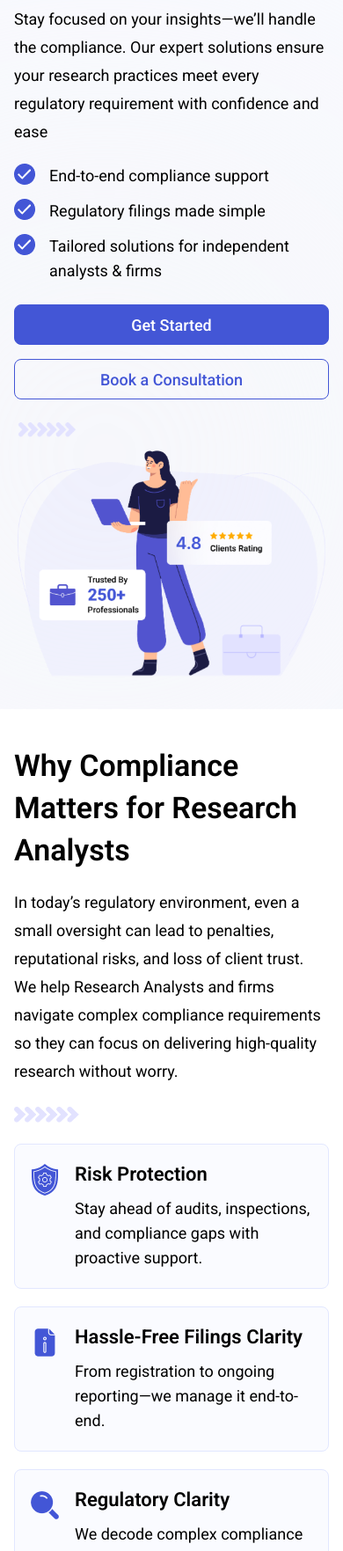
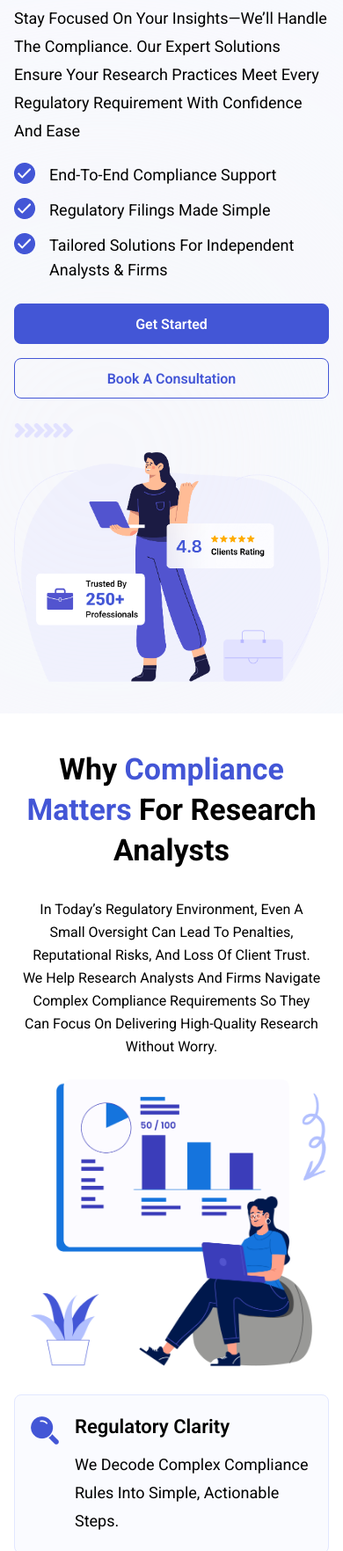
Before and after one commit to Akshatsrii/Figma, a website: page index.html in a window 390 px wide. Shown: the part 237-2000 px from the top of the page at 88% size. Drawn offline with Linux system fonts and the light colour scheme.

Commit message:
Fix header-to-hero gap, button-image baseline alignment, and Section 2 responsive heading and arrows

```diff
--- a/index.html
+++ b/index.html
@@ -14,7 +14,7 @@
   <link href="https://fonts.googleapis.com/css2?family=Figtree:wght@400;500;600;700&family=Inter:wght@500;600;700&family=Roboto:wght@400;500;600;700;800;900&display=swap" rel="stylesheet">
 
   <!-- Stylesheet -->
-  <link rel="stylesheet" href="style.css">
+  <link rel="stylesheet" href="style.css?v=2.1">
 </head>
 <body>
 
@@ -65,7 +65,7 @@
         <img src="assets/Logo.png" alt="Company Logo" class="logo-img-drawer">
       </a>
       <button class="drawer-close-btn" id="drawerClose" aria-label="Close mobile menu">
-        <svg width="24" height="24" viewBox="0 0 24 24" fill="none" stroke="#000" stroke-width="2.5" stroke-linecap="round" stroke-linejoin="round">
+        <svg width="28" height="28" viewBox="0 0 24 24" fill="none" stroke="#4356D6" stroke-width="2.5" stroke-linecap="round" stroke-linejoin="round">
           <line x1="18" y1="6" x2="6" y2="18"></line>
           <line x1="6" y1="6" x2="18" y2="18"></line>
         </svg>
@@ -149,7 +149,7 @@
               <path d="M22 16.92v3a2 2 0 0 1-2.18 2 19.79 19.79 0 0 1-8.63-3.07 19.5 19.5 0 0 1-6-6 19.79 19.79 0 0 1-3.07-8.67A2 2 0 0 1 4.11 2h3a2 2 0 0 1 2 1.72 12.84 12.84 0 0 0 .7 2.81 2 2 0 0 1-.45 2.11L8.09 9.91a16 16 0 0 0 6 6l1.27-1.27a2 2 0 0 1 2.11-.45 12.84 12.84 0 0 0 2.81.7A2 2 0 0 1 22 16.92z"></path>
             </svg>
           </span>
-          <span class="btn-text">Contact Us</span>
+          <span class="btn-text">Contact us</span>
         </button>
       </div>
     </div>
@@ -176,29 +176,29 @@
           </h1>
 
           <p class="hero-subtitle">
-            Stay focused on your insights—we’ll handle the compliance. Our expert solutions ensure your research practices meet every regulatory requirement with confidence and ease
+            Stay Focused On Your Insights—We’ll Handle The Compliance. Our Expert Solutions Ensure Your Research Practices Meet Every Regulatory Requirement With Confidence And Ease
           </p>
 
           <!-- Checklist items -->
           <ul class="hero-checklist" aria-label="Key Benefits">
             <li class="checklist-item">
               <img src="assets/check-sign.png" alt="Checked" class="check-icon">
-              <span class="checklist-text">End-to-end compliance support</span>
+              <span class="checklist-text">End-To-End Compliance Support</span>
             </li>
             <li class="checklist-item">
               <img src="assets/check-sign.png" alt="Checked" class="check-icon">
-              <span class="checklist-text">Regulatory filings made simple</span>
+              <span class="checklist-text">Regulatory Filings Made Simple</span>
             </li>
             <li class="checklist-item">
               <img src="assets/check-sign.png" alt="Checked" class="check-icon">
-              <span class="checklist-text">Tailored solutions for independent analysts &amp; firms</span>
+              <span class="checklist-text">Tailored Solutions For Independent Analysts &amp; Firms</span>
             </li>
           </ul>
 
           <!-- Action Buttons -->
           <div class="hero-cta-group">
             <button type="button" class="btn btn-primary btn-hero" data-modal-trigger data-service="End-to-End Compliance Support">Get Started</button>
-            <button type="button" class="btn btn-outline btn-hero" data-modal-trigger data-service="Book a Consultation">Book a Consultation</button>
+            <button type="button" class="btn btn-outline btn-hero" data-modal-trigger data-service="Book a Consultation">Book A Consultation</button>
           </div>
         </div>
 
@@ -218,40 +218,38 @@
         <!-- Section Header Row -->
         <div class="section-header-row">
           <div class="section-title-col">
-            <h2 class="section-heading">Why Compliance Matters for Research Analysts</h2>
+            <h2 class="section-heading">Why <span class="highlight-blue" style="color: #4356D6;">Compliance Matters</span> For Research Analysts</h2>
           </div>
           <div class="section-desc-col">
             <p class="section-lead-text">
-              In today’s regulatory environment, even a small oversight can lead to penalties, reputational risks, and loss of client trust. We help Research Analysts and firms navigate complex compliance requirements so they can focus on delivering high-quality research without worry.
+              In Today’s Regulatory Environment, Even A Small Oversight Can Lead To Penalties, Reputational Risks, And Loss Of Client Trust. We Help Research Analysts And Firms Navigate Complex Compliance Requirements So They Can Focus On Delivering High-Quality Research Without Worry.
             </p>
           </div>
-        </div>
-
-        <!-- Decorative Divider Chevrons -->
-        <div class="decorative-vector-wrap" aria-hidden="true">
-          <img src="assets/Vector1.png" alt="" class="decorative-vector">
         </div>
 
         <!-- Section Content Row: Graphic + 3 Feature Cards -->
         <div class="section-content-row">
           <!-- Illustration Left -->
           <div class="section-media-col">
-            <img src="assets/Section2-Image.png"
-                 alt="Illustration of research analyst analyzing regulatory charts and compliance audit metrics"
-                 class="section2-image"
-                 loading="lazy">
+            <div class="section2-illustration-wrap">
+              <img src="assets/Section2-Image.png"
+                   alt="Illustration of research analyst analyzing regulatory charts and compliance audit metrics"
+                   class="section2-image"
+                   loading="lazy">
+              <img src="assets/Vector2.png" alt="" class="sec2-curly-arrow" aria-hidden="true">
+            </div>
           </div>
 
           <!-- Feature Cards Right -->
           <div class="section-cards-col">
-            <!-- Card 1: Risk Protection -->
-            <div class="feature-card" data-service="Risk Protection & Audit Preparedness" tabindex="0" role="button" aria-label="Learn more about Risk Protection">
+            <!-- Card 1: Regulatory Clarity -->
+            <div class="feature-card" data-service="Regulatory Clarity & Advisory" tabindex="0" role="button" aria-label="Learn more about Regulatory Clarity">
               <div class="card-icon-wrap">
-                <img src="assets/Risk Protection.png" alt="Risk Protection icon" class="card-icon">
+                <img src="assets/Regulatory Clarity.png" alt="Regulatory Clarity icon" class="card-icon">
               </div>
               <div class="card-content">
-                <h3 class="card-title">Risk Protection</h3>
-                <p class="card-description">Stay ahead of audits, inspections, and compliance gaps with proactive support.</p>
+                <h3 class="card-title">Regulatory Clarity</h3>
+                <p class="card-description">We Decode Complex Compliance Rules Into Simple, Actionable Steps.</p>
               </div>
             </div>
 
@@ -262,22 +260,28 @@
               </div>
               <div class="card-content">
                 <h3 class="card-title">Hassle-Free Filings Clarity</h3>
-                <p class="card-description">From registration to ongoing reporting—we manage it end-to-end.</p>
+                <p class="card-description">From Registration To Ongoing Reporting—We Manage It End-To-End.</p>
               </div>
             </div>
 
-            <!-- Card 3: Regulatory Clarity -->
-            <div class="feature-card" data-service="Regulatory Clarity & Advisory" tabindex="0" role="button" aria-label="Learn more about Regulatory Clarity">
+            <!-- Card 3: Risk Protection -->
+            <div class="feature-card" data-service="Risk Protection & Audit Preparedness" tabindex="0" role="button" aria-label="Learn more about Risk Protection">
               <div class="card-icon-wrap">
-                <img src="assets/Regulatory Clarity.png" alt="Regulatory Clarity icon" class="card-icon">
+                <img src="assets/Risk Protection.png" alt="Risk Protection icon" class="card-icon">
               </div>
               <div class="card-content">
-                <h3 class="card-title">Regulatory Clarity</h3>
-                <p class="card-description">We decode complex compliance rules into simple, actionable steps.</p>
+                <h3 class="card-title">Risk Protection</h3>
+                <p class="card-description">Stay Ahead Of Audits, Inspections, And Compliance Gaps With Proactive Support.</p>
               </div>
             </div>
+
           </div>
         </div>
+      </div>
+
+      <!-- Decorative Divider Chevrons - ekdum corner -->
+      <div class="section2-corner-chevrons" aria-hidden="true">
+        <img src="assets/Vector1.png" alt="" class="corner-chevrons-img">
       </div>
     </section>
 
--- a/style.css
+++ b/style.css
@@ -29,7 +29,7 @@
 
   /* Layout */
   --max-width: 1440px;
-  --header-height-desktop: 100px;
+  --header-height-desktop: 80px;
   --header-height-mobile: 54px;
   --border-radius: 8px;
   --transition-speed: 0.25s;
@@ -102,13 +102,14 @@ button {
 
 .btn-outline {
   background-color: transparent;
-  border: 1px solid var(--color-primary);
+  border: 1.5px solid var(--color-primary);
   color: var(--color-primary);
 }
 
 .btn-outline:hover {
-  background-color: var(--color-primary);
-  color: var(--color-white);
+  background-color: var(--color-primary-light);
+  border-color: var(--color-primary-hover);
+  color: var(--color-primary-hover);
 }
 
 .btn-contact-header {
@@ -118,6 +119,15 @@ button {
 
 .btn-hero {
   width: 213px;
+  height: 46px;
+  display: inline-flex;
+  align-items: center;
+  justify-content: center;
+  font-size: 16px;
+  font-weight: 600;
+  border-radius: var(--border-radius);
+  box-sizing: border-box;
+  white-space: nowrap;
 }
 
 .btn-icon {
@@ -131,8 +141,8 @@ button {
    ========================================================================== */
 .site-header {
   width: 100%;
-  background-color: var(--color-white);
-  border-bottom: 1px solid var(--color-header-border);
+  background-color: var(--color-primary-bg);
+  border-bottom: none;
   position: sticky;
   top: 0;
   z-index: 100;
@@ -171,7 +181,7 @@ button {
 }
 
 .nav-link {
-  font-family: var(--font-roboto);
+  font-family: var(--font-figtree);
   font-size: 18px;
   font-weight: 500;
   color: var(--color-text-nav);
@@ -288,6 +298,7 @@ button {
   justify-content: space-between;
   padding: 12px 14px;
   border-radius: var(--border-radius);
+  font-family: var(--font-figtree);
   font-size: 18px;
   font-weight: 500;
   color: var(--color-text-nav);
@@ -333,9 +344,8 @@ button {
   position: relative;
   background-color: var(--color-primary-bg);
   overflow: hidden;
-  min-height: 829px;
-  display: flex;
-  align-items: center;
+  min-height: auto;
+  padding: 36px 0 60px;
 }
 
 /* Large subtle background blur matching Figma Ellipse 8 */
@@ -352,15 +362,16 @@ button {
   z-index: 1;
 }
 
+
 .hero-container {
   max-width: var(--max-width);
   width: 100%;
   margin: 0 auto;
-  padding: 60px 100px;
+  padding: 0 40px 0 100px;
   display: grid;
-  grid-template-columns: minmax(560px, 620px) minmax(500px, 1fr);
-  gap: 40px;
-  align-items: center;
+  grid-template-columns: 580px 1fr;
+  gap: 20px;
+  align-items: flex-end;
   position: relative;
   z-index: 2;
 }
@@ -369,6 +380,7 @@ button {
 .hero-content {
   display: flex;
   flex-direction: column;
+  max-width: 580px;
 }
 
 .hero-title {
@@ -384,6 +396,7 @@ button {
 
 /* Underline Highlight under "Compliance" */
 .highlight-wrapper {
+  color: var(--color-primary); /* Blue #4356D6 */
   position: relative;
   display: inline-block;
   white-space: nowrap;
@@ -392,9 +405,9 @@ button {
 .curve-underline {
   position: absolute;
   left: 0;
-  bottom: -6px;
+  bottom: -4px;
   width: 100%;
-  height: 12px;
+  height: 14px;
   object-fit: fill;
   pointer-events: none;
 }
@@ -449,7 +462,7 @@ button {
 .hero-graphic {
   display: flex;
   justify-content: flex-end;
-  align-items: center;
+  align-items: flex-end;
 }
 
 .banner-image {
@@ -463,6 +476,7 @@ button {
    SECTION 2: WHY COMPLIANCE MATTERS
    ========================================================================== */
 .why-compliance-section {
+  position: relative;
   width: 100%;
   background-color: var(--color-white);
   padding: 60px 100px 90px;
@@ -488,6 +502,11 @@ button {
   font-weight: 600;
   line-height: 70px;
   color: var(--color-text-main);
+  max-width: 580px;
+}
+
+.highlight-blue {
+  color: var(--color-primary);
 }
 
 .section-lead-text {
@@ -498,14 +517,20 @@ button {
   color: var(--color-text-main);
 }
 
-/* Decorative Chevrons */
-.decorative-vector-wrap {
-  margin-bottom: 36px;
+/* Corner Chevrons (ekdum corner) */
+.section2-corner-chevrons {
+  position: absolute;
+  left: 0;
+  bottom: 0;
+  pointer-events: none;
+  z-index: 2;
+  line-height: 0;
 }
 
-.decorative-vector {
-  width: 102px;
+.corner-chevrons-img {
+  width: 138px;
   height: auto;
+  display: block;
 }
 
 /* Section Content: Illustration Left + 3 Feature Cards Right */
@@ -522,11 +547,28 @@ button {
   align-items: center;
 }
 
+.section2-illustration-wrap {
+  position: relative;
+  display: inline-block;
+  max-width: 594px;
+  width: 100%;
+}
+
+.sec2-curly-arrow {
+  position: absolute;
+  top: 15px;
+  right: -24px;
+  width: 36px;
+  height: auto;
+  pointer-events: none;
+}
+
 .section2-image {
   width: 100%;
   max-width: 594px;
   height: auto;
   object-fit: contain;
+  display: block;
 }
 
 /* Feature Cards Stack */
@@ -551,8 +593,12 @@ button {
 
 .feature-card:hover {
   border-color: var(--color-card-border-hover);
-  box-shadow: 0 4px 12px rgba(5, 26, 163, 0.12);
+  box-shadow: 0 4px 8px rgba(0, 0, 0, 0.1);
   transform: translateY(-2px);
+}
+
+.feature-card:hover .card-title {
+  color: var(--color-card-border-hover);
 }
 
 .card-icon-wrap {
@@ -598,9 +644,14 @@ button {
     padding: 0 50px;
   }
 
+  .hero-section {
+    padding: 30px 0 50px;
+  }
+
   .hero-container {
-    padding: 50px;
+    padding: 0 40px 0 50px;
     gap: 30px;
+    align-items: flex-end;
   }
 
   .hero-title {
@@ -640,6 +691,11 @@ button {
     display: flex;
   }
 
+  .mobile-drawer {
+    width: 475px;
+    max-width: 85%;
+  }
+
   .menu-icon-img {
     width: 34px;
     height: 34px;
@@ -648,8 +704,9 @@ button {
   /* Hero Section for Tablet */
   .hero-section {
     min-height: auto;
-    padding: 40px 0;
+    padding: 40px 0 50px;
   }
+
 
   .hero-container {
     padding: 0 24px;
@@ -692,6 +749,7 @@ button {
 
   .banner-image {
     max-width: 636px;
+    width: 100%;
   }
 
   /* Section 2 for Tablet */
@@ -701,31 +759,70 @@ button {
 
   .section-header-row {
     grid-template-columns: 1fr;
-    gap: 20px;
+    gap: 16px;
+    margin-bottom: 30px;
+    text-align: center;
   }
 
   .section-heading {
     font-size: 46px;
     line-height: 60px;
+    text-align: center;
+    max-width: 600px;
+    margin: 0 auto;
   }
 
-  /* In Tablet: Feature cards stacked, image below */
+  .section-lead-text {
+    font-size: 18px;
+    line-height: 32px;
+    text-align: center;
+    max-width: 600px;
+    margin: 0 auto;
+  }
+
+  /* In Tablet: Illustration on top, Feature cards below */
   .section-content-row {
     grid-template-columns: 1fr;
     gap: 40px;
   }
 
-  .section-cards-col {
+  .section-media-col {
     order: 1;
-    gap: 26px;
+    display: flex;
+    justify-content: center;
+    width: 100%;
   }
 
-  .section-media-col {
-    order: 2;
+  .section2-illustration-wrap {
+    max-width: 540px;
   }
 
   .section2-image {
-    max-width: 500px;
+    max-width: 540px;
+    width: 100%;
+  }
+
+  .sec2-curly-arrow {
+    top: 20px;
+    right: -24px;
+    width: 36px;
+  }
+
+  .section2-corner-chevrons {
+    bottom: 0;
+    left: 0;
+  }
+
+  .corner-chevrons-img {
+    width: 110px;
+  }
+
+  .section-cards-col {
+    order: 2;
+    gap: 26px;
+    max-width: 728px;
+    margin: 0 auto;
+    width: 100%;
   }
 }
 
@@ -808,8 +905,16 @@ button {
     width: 100%;
   }
 
+
+  .hero-graphic {
+    display: flex;
+    justify-content: center;
+    width: 100%;
+  }
+
   .banner-image {
     max-width: 350px;
+    width: 100%;
     margin: 0 auto;
   }
 
@@ -820,52 +925,83 @@ button {
 
   .section-header-row {
     margin-bottom: 24px;
+    text-align: center;
   }
 
   .section-heading {
     font-size: 34px;
-    line-height: 48px;
+    line-height: 46px;
+    font-weight: 700;
+    text-align: center;
+    max-width: 340px;
+    margin: 0 auto;
   }
 
   .section-lead-text {
-    font-size: 18px;
-    line-height: 32px;
-  }
-
-  .decorative-vector-wrap {
-    margin-bottom: 24px;
-  }
-
-  .decorative-vector {
-    width: 74px;
+    font-size: 16px;
+    line-height: 26px;
+    text-align: center;
+    max-width: 340px;
+    margin: 16px auto 0;
   }
 
   .section-content-row {
+    grid-template-columns: 1fr;
     gap: 32px;
   }
 
+  .section-media-col {
+    order: 1;
+    display: flex;
+    justify-content: center;
+    width: 100%;
+  }
+
+  .section2-illustration-wrap {
+    max-width: 320px;
+  }
+
   .section2-image {
-    max-width: 343px;
+    max-width: 320px;
+    width: 100%;
+  }
+
+  .sec2-curly-arrow {
+    top: 15px;
+    right: -16px;
+    width: 28px;
+  }
+
+  .section2-corner-chevrons {
+    bottom: 0;
+    left: 0;
+  }
+
+  .corner-chevrons-img {
+    width: 80px;
   }
 
   .section-cards-col {
+    order: 2;
     gap: 20px;
+    width: 100%;
   }
 
   .feature-card {
     min-height: auto;
     padding: 20px 16px;
     gap: 16px;
+    width: 100%;
   }
 
   .card-title {
     font-size: 22px;
-    line-height: 28px;
+    line-height: 32px;
   }
 
   .card-description {
     font-size: 18px;
-    line-height: 28px;
+    line-height: 32px;
   }
 }
 
@@ -879,26 +1015,16 @@ button {
 }
 
 .site-header.scrolled {
-  background-color: rgba(255, 255, 255, 0.94);
+  background-color: rgba(250, 251, 255, 0.95);
   backdrop-filter: blur(12px);
   -webkit-backdrop-filter: blur(12px);
   box-shadow: 0 4px 20px rgba(67, 86, 214, 0.08);
-  border-bottom-color: rgba(197, 215, 212, 0.6);
-}
-
-/* Subtle Hero Banner Animation */
-@keyframes subtleFloat {
-  0%, 100% {
-    transform: translateY(0);
-  }
-  50% {
-    transform: translateY(-8px);
-  }
+  border-bottom: 1px solid rgba(226, 231, 255, 0.6);
 }
 
 .hero-graphic .banner-image {
-  animation: subtleFloat 5s ease-in-out infinite;
-  will-change: transform;
+  max-width: 739px;
+  height: auto;
 }
 
 @media (prefers-reduced-motion: reduce) {
```
Also changed, not shown: dist/index.html, dist/style.css, screen_1280.png, screen_1400.png, screen_375.png, screen_768.png, screen_drawer_375.png.
